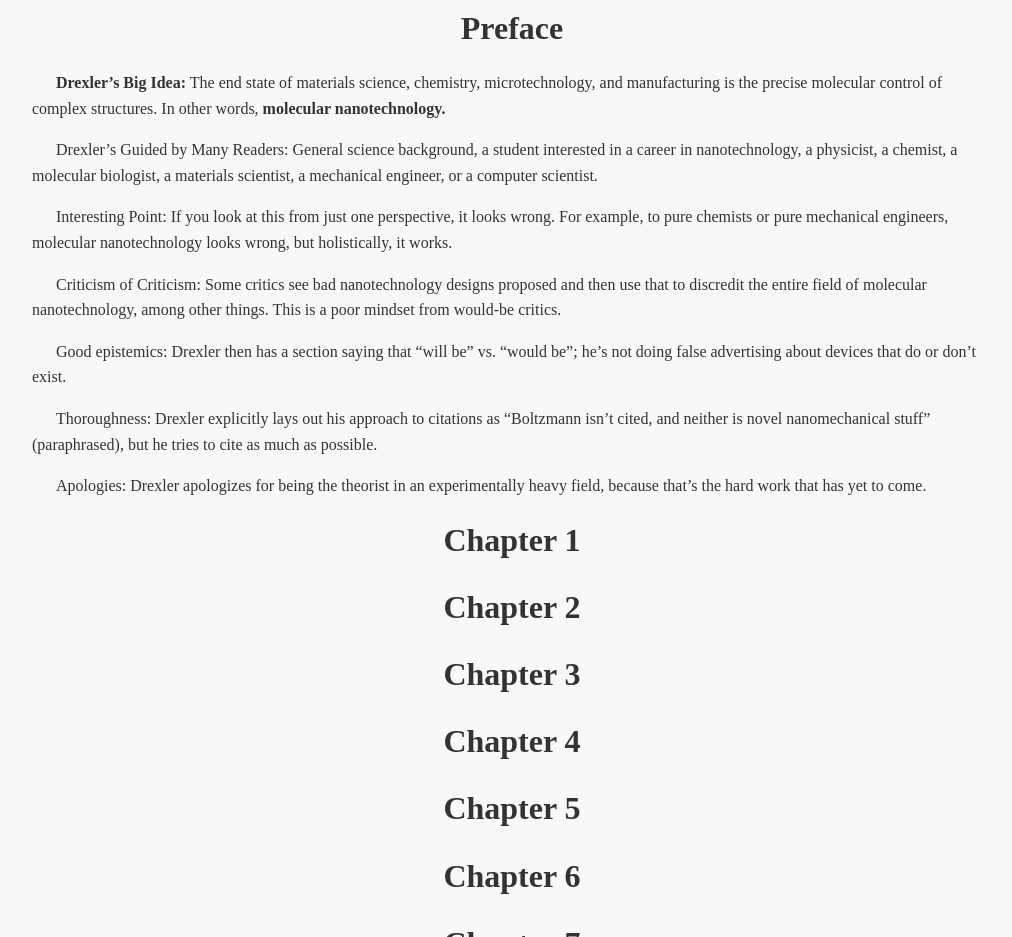
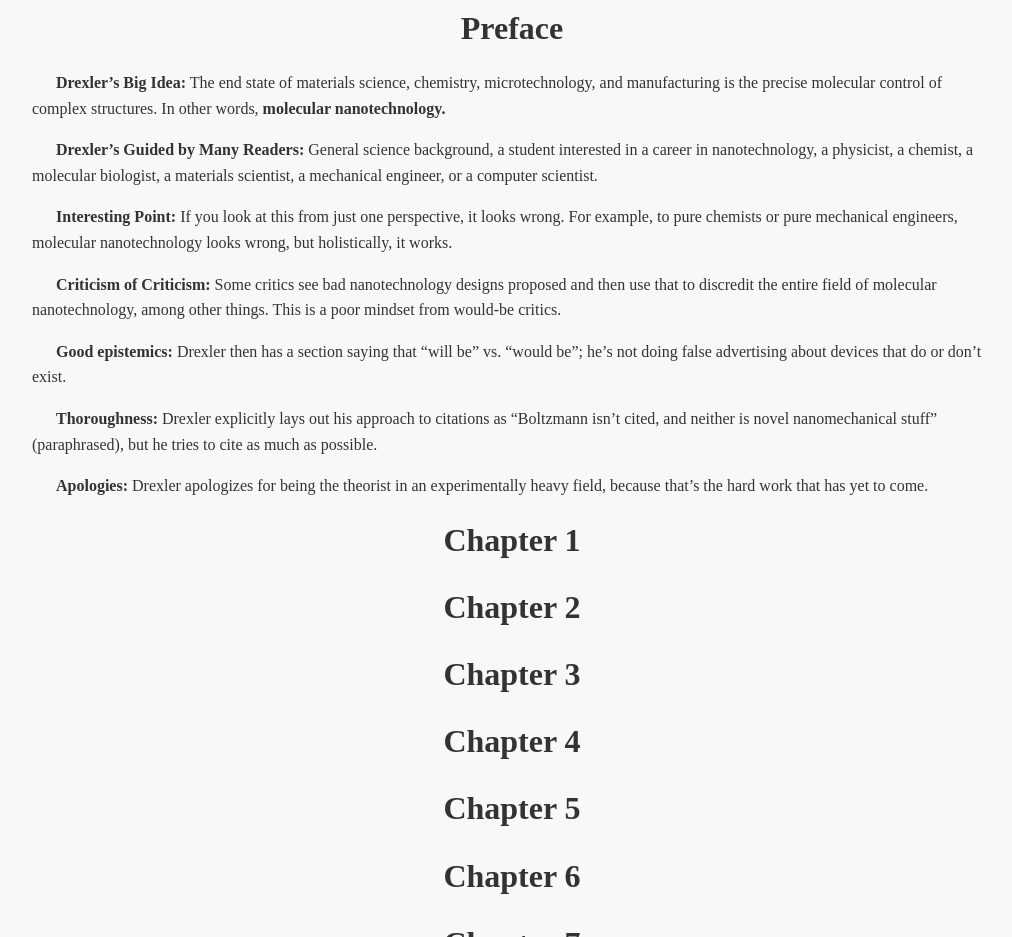
Before and after one commit to jrin771/jrin771.github.io, a plain HTML site: page nanosystems.html in a window 1280 px wide. Shown: the part 1558-2495 px from the top of the page, without its empty margins (128-1140 px from the left). Drawn offline with Linux system fonts and the light colour scheme.

Commit message:
Update nanosystems.html

```diff
--- a/nanosystems.html
+++ b/nanosystems.html
@@ -69,12 +69,12 @@
   <h1>A Technical Review Of Nanosystems</h1>
   <h1>Preface</h1>
   <p><b>Drexler’s Big Idea:</b> The end state of materials science, chemistry, microtechnology, and manufacturing is the precise molecular control of complex structures. In other words, <b>molecular nanotechnology.</b></p>
-  <p>Drexler’s Guided by Many Readers: General science background, a student interested in a career in nanotechnology, a physicist, a chemist, a molecular biologist, a materials scientist, a mechanical engineer, or a computer scientist.</p>
-  <p>Interesting Point: If you look at this from just one perspective, it looks wrong. For example, to pure chemists or pure mechanical engineers, molecular nanotechnology looks wrong, but holistically, it works.</p>
-  <p>Criticism of Criticism: Some critics see bad nanotechnology designs proposed and then use that to discredit the entire field of molecular nanotechnology, among other things. This is a poor mindset from would-be critics.</p>
-  <p>Good epistemics: Drexler then has a section saying that “will be” vs. “would be”; he’s not doing false advertising about devices that do or don’t exist.</p>
-  <p>Thoroughness: Drexler explicitly lays out his approach to citations as “Boltzmann isn’t cited, and neither is novel nanomechanical stuff” (paraphrased), but he tries to cite as much as possible.</p>
-  <p>Apologies: Drexler apologizes for being the theorist in an experimentally heavy field, because that’s the hard work that has yet to come.</p>
+  <p><b>Drexler’s Guided by Many Readers:</b> General science background, a student interested in a career in nanotechnology, a physicist, a chemist, a molecular biologist, a materials scientist, a mechanical engineer, or a computer scientist.</p>
+  <p><b>Interesting Point:</b> If you look at this from just one perspective, it looks wrong. For example, to pure chemists or pure mechanical engineers, molecular nanotechnology looks wrong, but holistically, it works.</p>
+  <p><b>Criticism of Criticism:</b> Some critics see bad nanotechnology designs proposed and then use that to discredit the entire field of molecular nanotechnology, among other things. This is a poor mindset from would-be critics.</p>
+  <p><b>Good epistemics:</b> Drexler then has a section saying that “will be” vs. “would be”; he’s not doing false advertising about devices that do or don’t exist.</p>
+  <p><b>Thoroughness:</b> Drexler explicitly lays out his approach to citations as “Boltzmann isn’t cited, and neither is novel nanomechanical stuff” (paraphrased), but he tries to cite as much as possible.</p>
+  <p><b>Apologies:</b> Drexler apologizes for being the theorist in an experimentally heavy field, because that’s the hard work that has yet to come.</p>
   <h1>Chapter 1</h1>
   <h1>Chapter 2</h1>
   <h1>Chapter 3</h1>
```
